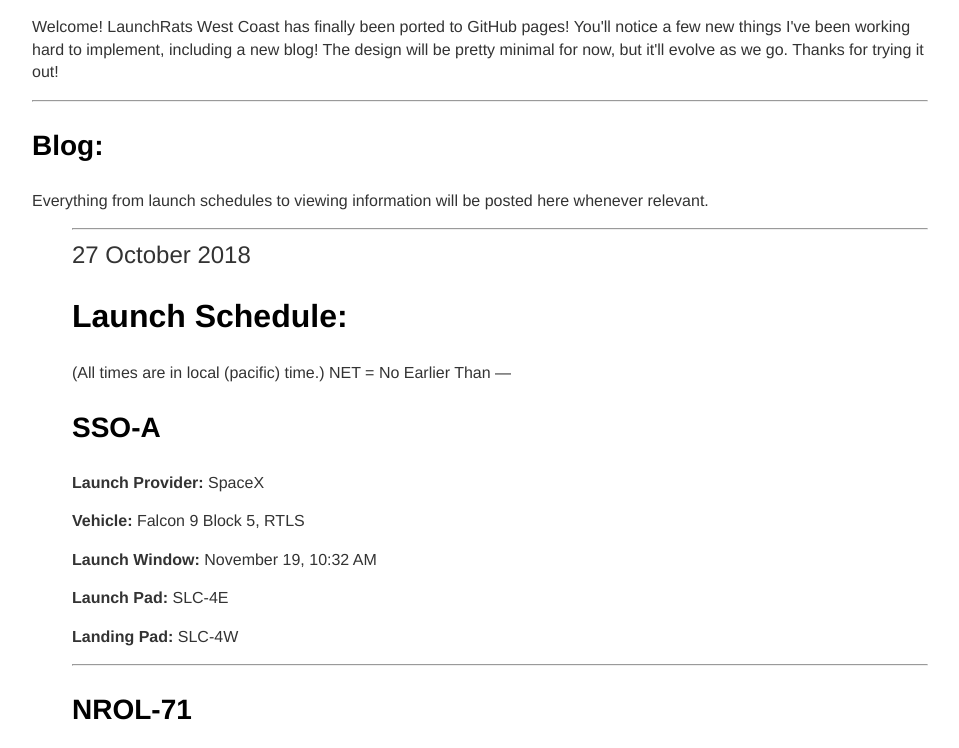
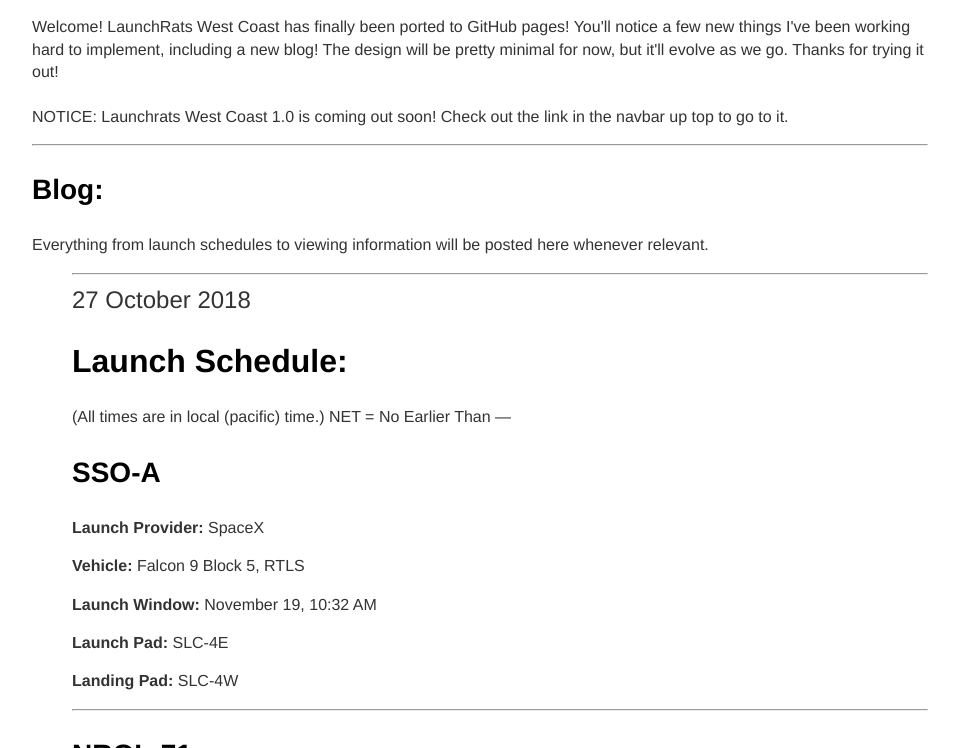
Before and after one commit to CST-100/Launchrats-West-Coast, a Jekyll site: the page built from index.html, in a window 1280 px wide and 900 px high, scrolled down 613 px, cut to the strip 152-900 px from the top of the window. Shown: the whole strip, without its empty margins (160-1119 px from the left). Built offline with Jekyll 4.4.1, drawn with Linux system fonts in a browser that asks for light colours.

Commit message:
Update index.html

```diff
--- a/index.html
+++ b/index.html
@@ -6,7 +6,7 @@
   <h1> LaunchRats West Coast</h1>
   <h3> Beta 0.6 </h3>
   <iframe src="https://www.google.com/maps/d/embed?mid=11s98zW2L321bXjAyCOkNyDv1x-v2PzVg" width=100% height=500></iframe>
-  <p>Welcome! LaunchRats West Coast has finally been ported to GitHub pages! You'll notice a few new things I've been working hard to implement, including a new blog! The design will be pretty minimal for now, but it'll evolve as we go. Thanks for trying it out!</p>
+  <p>Welcome! LaunchRats West Coast has finally been ported to GitHub pages! You'll notice a few new things I've been working hard to implement, including a new blog! The design will be pretty minimal for now, but it'll evolve as we go. Thanks for trying it out!<br><br>NOTICE: Launchrats West Coast 1.0 is coming out soon! Check out the link in the navbar up top to go to it.</p>
   <hr>
   <h3> Blog: </h3>
   <p> Everything from launch schedules to viewing information will be posted here whenever relevant. </p>
```
